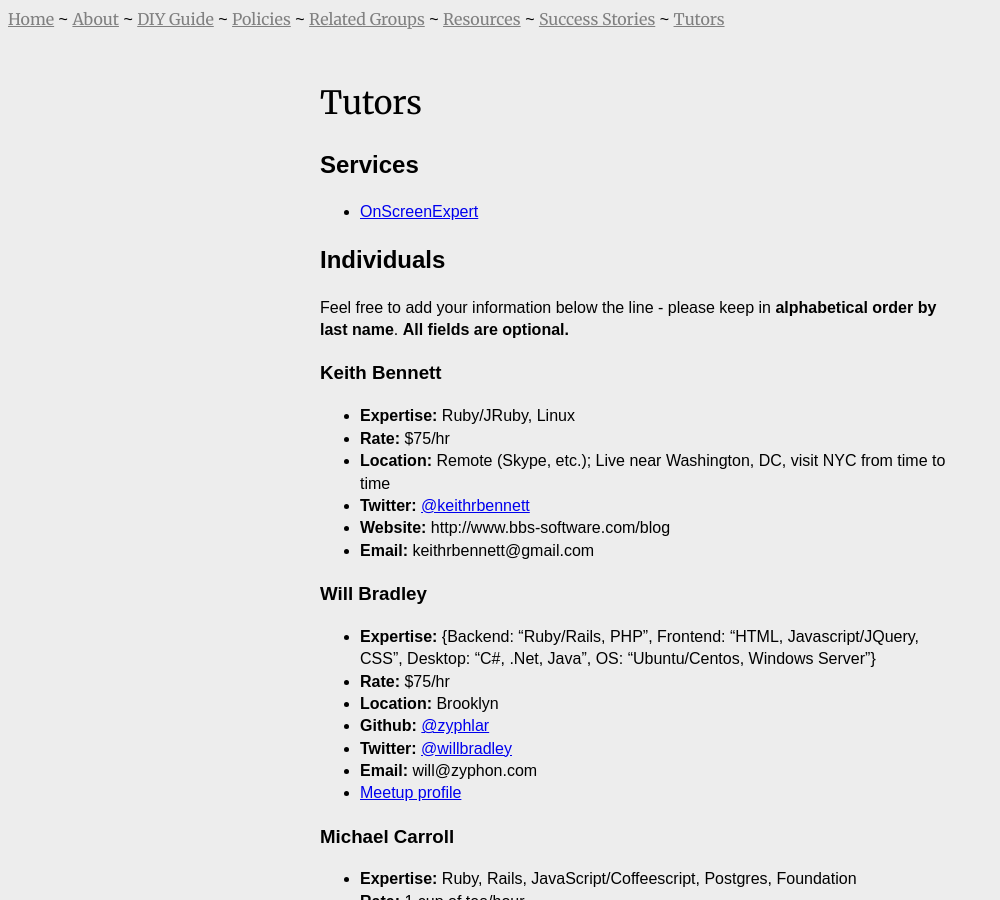
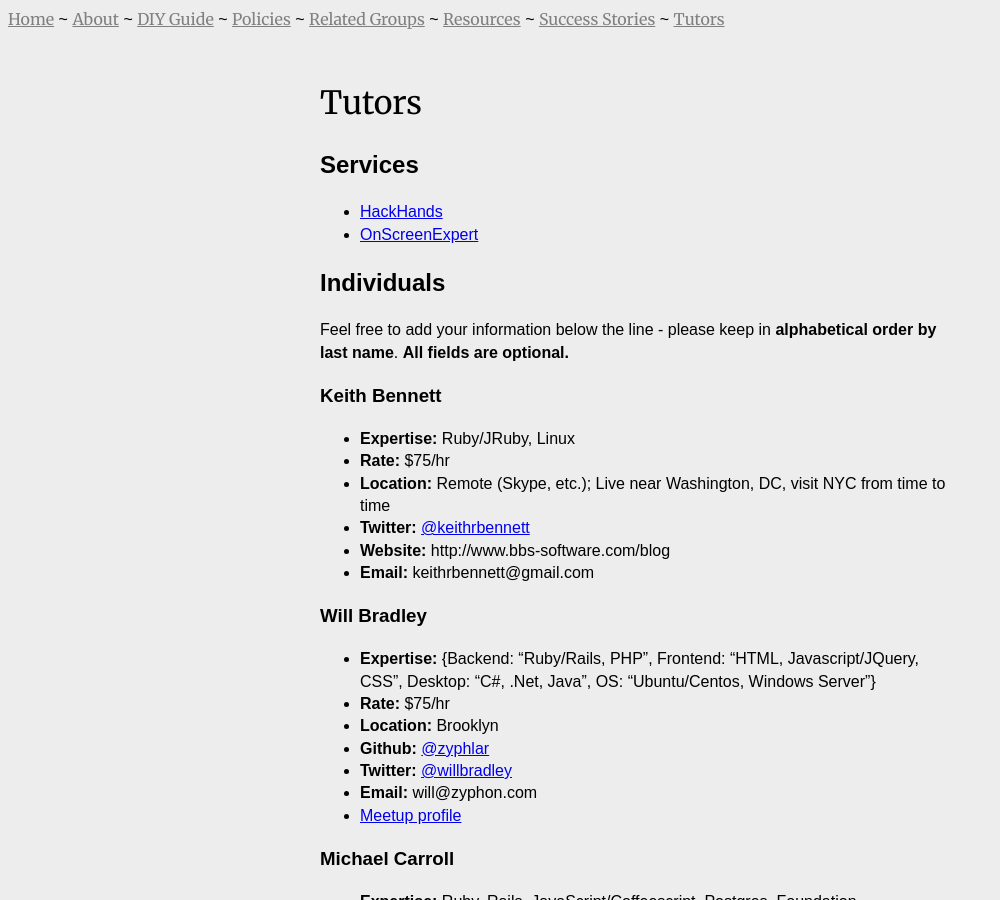
Before and after one commit to HackerHours/hackerhours.org, a Jekyll site: the page built from tutors.md, in a window 1280 px wide and 900 px high. Shown: the whole window, without its empty margins (0-1000 px from the left). Built offline with Jekyll 4.4.1, drawn with Linux system fonts in a browser that asks for light colours; nearby versions of some CDN libraries; some web fonts are replaced; Markdown is read by kramdown in place of the engine named in the settings; comment, search, counter and statistics services are not loaded.

Commit message:
add hackhands link

```diff
--- a/tutors.md
+++ b/tutors.md
@@ -5,6 +5,7 @@ title: Tutors
 
 ## Services
 
+* [HackHands](http://www.hackhands.com/)
 * [OnScreenExpert](https://www.onscreenexpert.com/)
 
 ## Individuals
```
